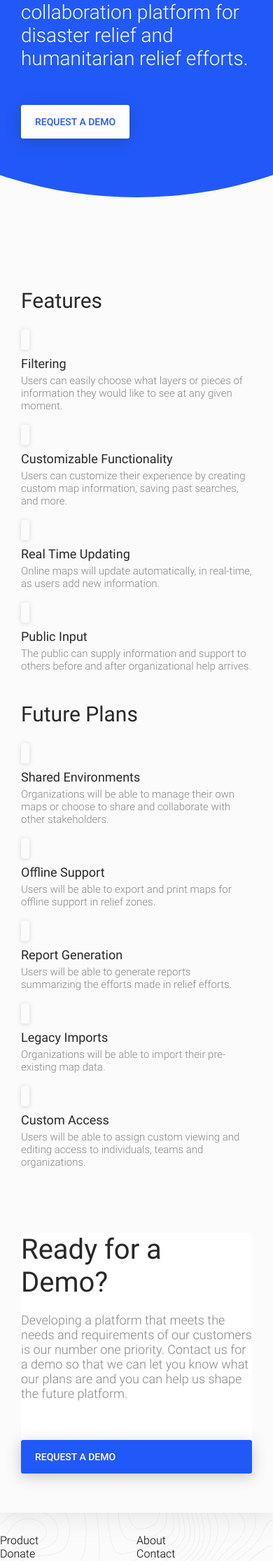
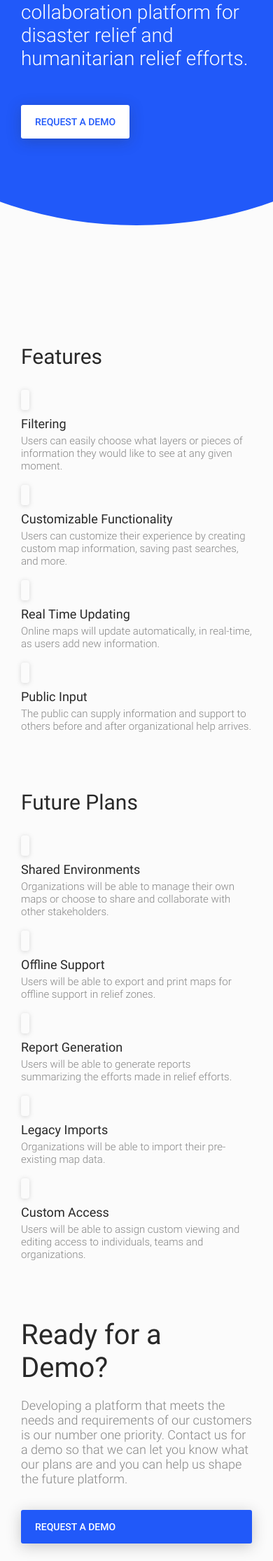
Before and after one commit to ProgrammingJoe/Liefbase-Static-Site, a Flask app: page / in a window 390 px wide; the page is wider, and only the part inside the window is pictured. Shown: the part 418-2649 px from the top of that part at 70% size. Run offline with Flask 2, Linux system fonts and the light colour scheme; some libraries are stand-ins or nearby versions.

Commit message:
responsive updates for static site

```diff
--- a/static_site/static/css/fonts.css
+++ b/static_site/static/css/fonts.css
@@ -64,7 +64,7 @@ p {
   font-family: 'Roboto';
   color: #282828;
   font-size: 30px;
-  margin: 1em 0 0.6em 0;
+  margin: 70px 0 24px 0;
 }
 
 .team-intro-header {
--- a/static_site/static/css/main.css
+++ b/static_site/static/css/main.css
@@ -6,7 +6,7 @@ body {
 body > :first-child {
   position: relative;
   box-shadow: 0 4px 31px rgba(179, 179, 179, .35);
-  padding-bottom: 60px;
+  padding-bottom: 120px;
 }
 
 input {
@@ -54,12 +54,12 @@ a {
   height: 90vh;
   max-height: 700px;
   width: 100vw;
-  padding-bottom: 100px;
 }
 .landing-bg {
   height: 90vh;
   width: 200vw;
   max-height: 700px;
+  min-height: 700px;
   margin-left: -50vw;
   position: absolute;
   z-index: -1;
@@ -349,6 +349,13 @@ a {
     max-width: 490px;
     padding: 0 30px 0 30px;
   }
+
+  .landing-bg {
+    height: 90vh;
+    width: 200vw;
+    max-height: 650px;
+    min-height: 650px;
+  }
 }
 
 @media only screen and (max-width : 579px) {
@@ -372,10 +379,16 @@ a {
 
   .demo-signup-bot {
     display: block;
-    top: 20px;
+    margin: 34px 0 0 0;
   }
+
   .demo-block {
-    padding-bottom: 30px;
+    border-radius: none;
+    box-shadow: none;
+    text-align: left;
+    padding: 0;
+    margin-top: 70px;
+    background-color: #FBFBFB;
   }
 
   .footer {
@@ -414,13 +427,15 @@ a {
     width: 240vw;
     margin-left: -70vw;
     height: 95vh;
+    min-height: 740px;
   }
 
-  .demo-block {
-    background-color: none;
-    border-radius: none;
-    box-shadow: none;
-    text-align: left;
-    padding: 0;
-  }
+  body > :first-child {
+    position: relative;
+    padding-bottom: 40px;
+ }
+
+  .products-body {
+    padding-top: 140px;
+    }
 }
```
